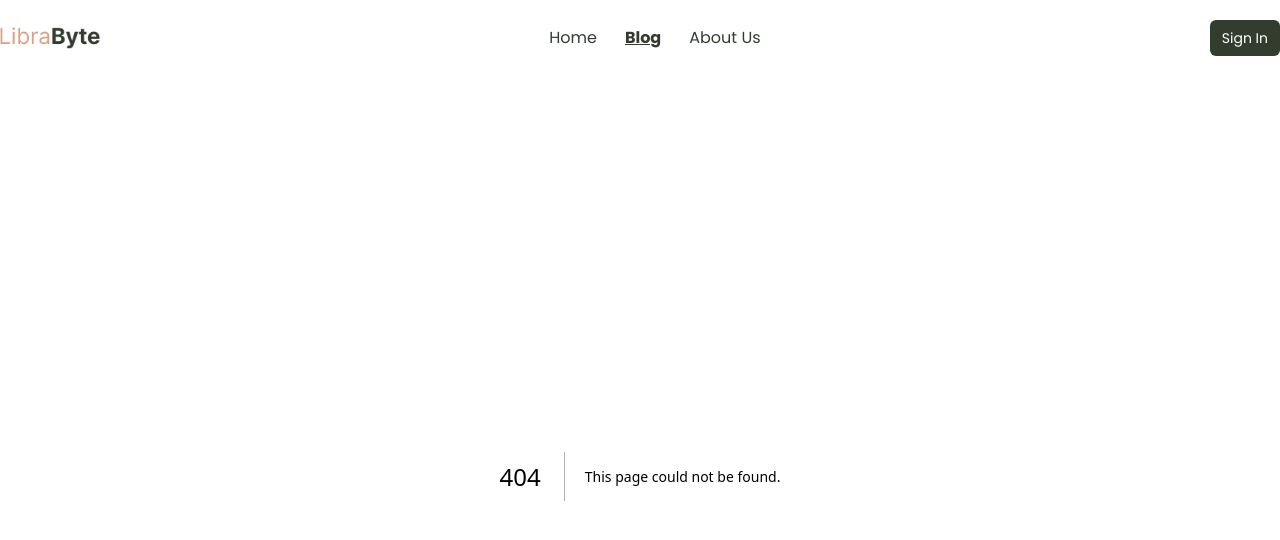
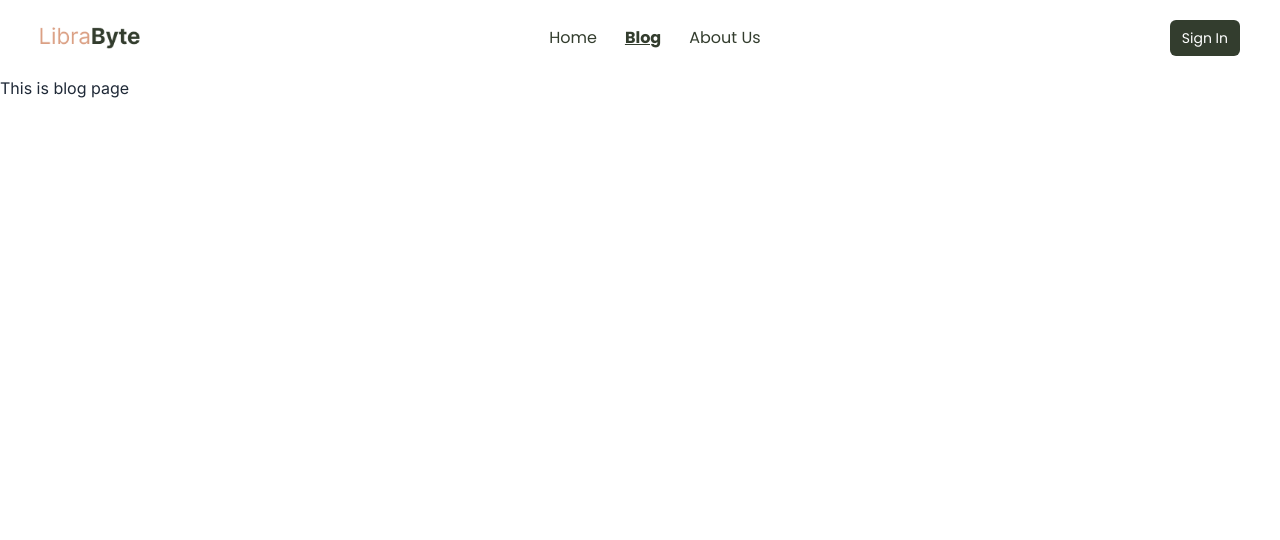
Before and after one commit to isalim079/LibraByte, a Next.js app: page /blog in a window 1280 px wide. Before the commit this address had no page. Shown: the top 540 px of the page. Built offline with nearby package versions, Linux system fonts and the light colour scheme.

Commit message:
navbar added

```diff
--- /dev/null
+++ b/src/app/blog/page.js
@@ -0,0 +1,11 @@
+
+
+const Blog = () => {
+    return (
+        <div>
+            This is blog page
+        </div>
+    );
+};
+
+export default Blog;
--- a/src/components/shared/Navbar/Navbar.js
+++ b/src/components/shared/Navbar/Navbar.js
@@ -83,10 +83,9 @@ const Navbar = () => {
 
     return (
         <div className="py-5 font-poppins">
-
             {/* Toggle section/ Mobile view section */}
             <div className="lg:hidden">
-                <div className="flex w-full justify-between items-center md:px-10 px-3 md:p-0">
+                <div className="flex w-full justify-between items-center md:px-10 px-3 md:p-0 ">
                     <div className="">
                         <button
                             className=" text-3xl "
@@ -103,7 +102,7 @@ const Navbar = () => {
                             onClick={() => setMenuToggle(!menuToggle)}
                         >
                             {menuToggle ? (
-                                <div className="h-[380px] bg-[#333D2E] rounded-md">
+                                <div className="h-[380px] bg-[#333D2E] backdrop-blur-xl rounded-md">
                                     <div className="space-y-4 text-xs list-none flex flex-col justify-center items-center h-full">
                                         {navLinks}
                                     </div>
@@ -121,8 +120,7 @@ const Navbar = () => {
             </div>
 
             {/* Max width section/ PC view section */}
-            <div className="lg:flex justify-between items-center max-w-screen-xl mx-auto hidden">
-
+            <div className="lg:flex justify-between items-center max-w-screen-xl mx-auto hidden lg:px-10">
                 {/* Logo */}
                 <div className="">
                     <Image src={logo} width={100} height={100} alt="logo" />
@@ -135,8 +133,10 @@ const Navbar = () => {
 
                 {/* Login section */}
                 <div className="flex">
-                    <div >
-                        <button className="bg-[#333D2E] text-white py-2 px-3 text-sm rounded-md">Sign In</button>
+                    <div>
+                        <button className="bg-[#333D2E] text-white py-2 px-3 text-sm rounded-md">
+                            Sign In
+                        </button>
                     </div>
                     {/* <div className="ml-3">
                         <button className="bg-[#333D2E] text-white py-2 px-3 text-sm rounded-md">Sign Up</button>
```
